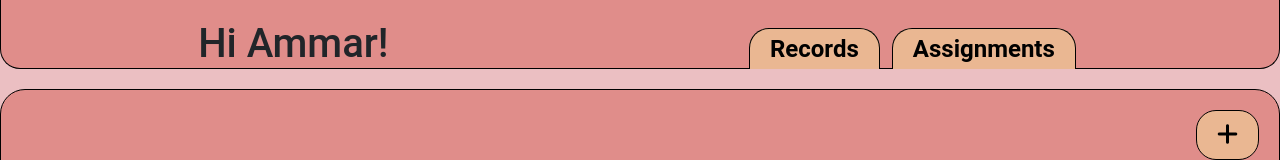
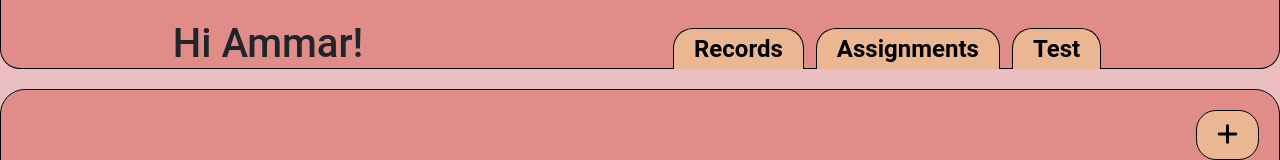
Before and after one commit to AmmarBerkovic/MirrorFE, an Angular app: page / in a window 1280 px wide. Shown: the top 160 px of the page. Built offline with nearby package versions, Linux system fonts and the light colour scheme; no server answers.

Commit message:
Add test in navigation

```diff
--- a/src/app/components/header/header.component.html
+++ b/src/app/components/header/header.component.html
@@ -5,5 +5,6 @@
   <nav>
     <a href="/records">Records</a>
     <a href="/assignments">Assignments</a>
+    <a href="/test">Test</a>
   </nav>
 </header>
```
